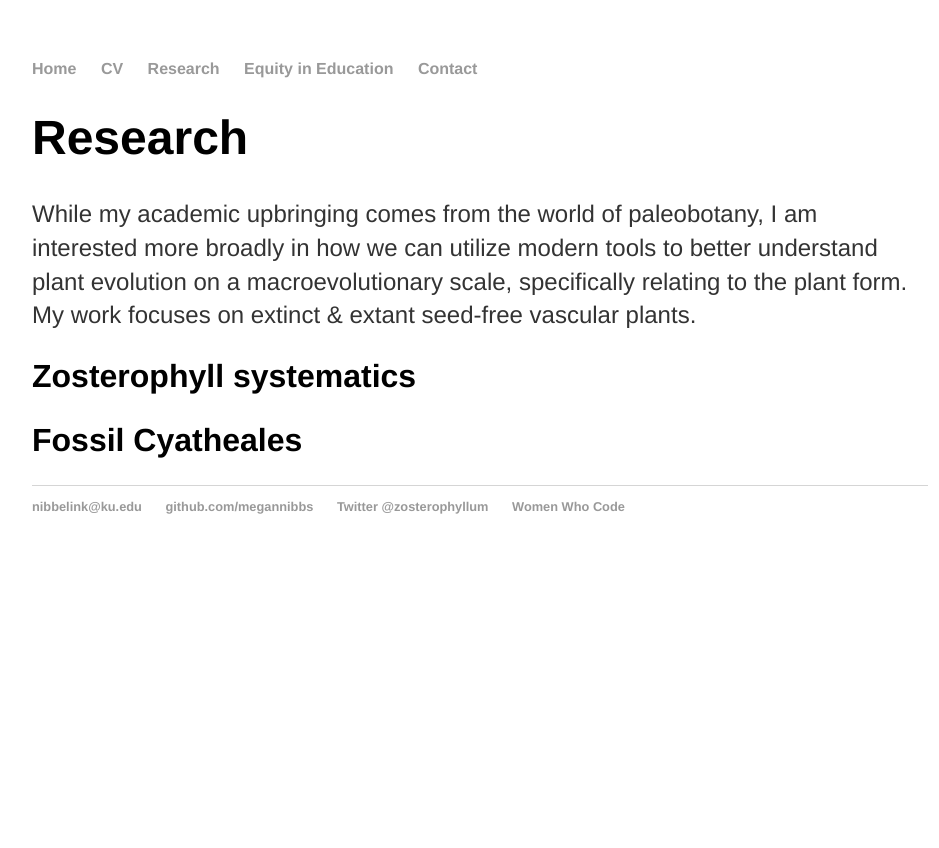
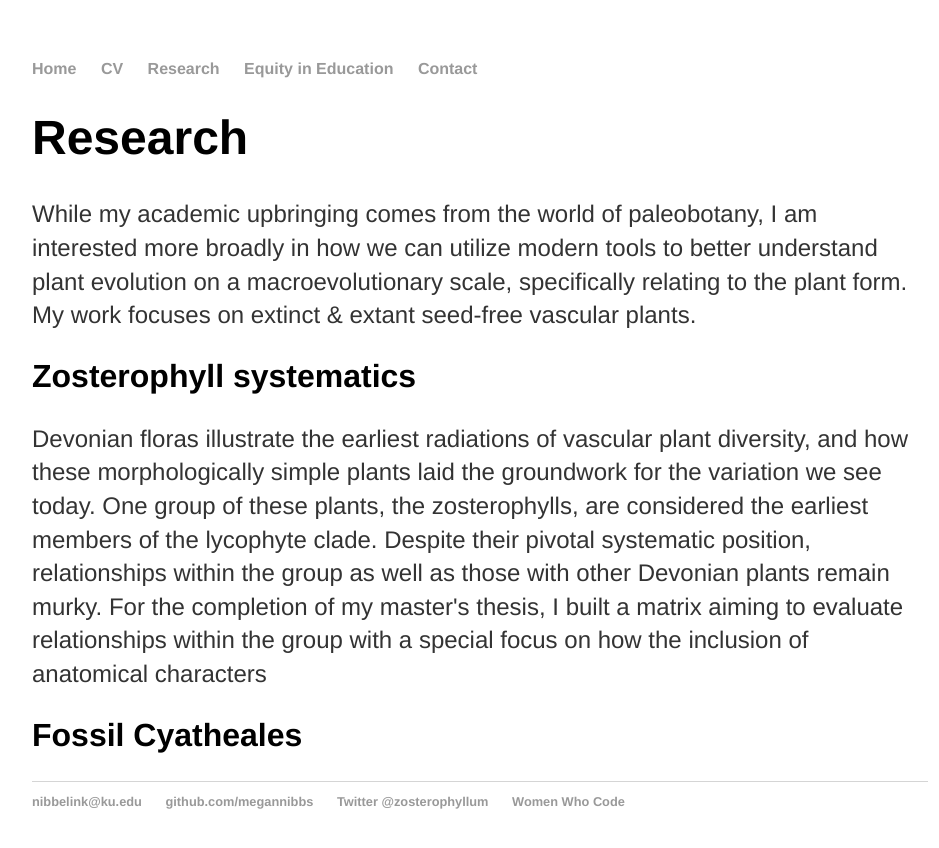
Before and after one commit to megannibbs/megannibbelink.github.io, a Jekyll site: the page built from pubs/index.html, in a window 1280 px wide. Shown: the top 848 px of the page, without its empty margins (160-1099 px from the left). Built offline with Jekyll 4.4.1, drawn with Linux system fonts in a browser that asks for light colours.

Commit message:
Update index.html

```diff
--- a/pubs/index.html
+++ b/pubs/index.html
@@ -7,6 +7,10 @@ title: Meg Nibbelink | Research
 	<p>While my academic upbringing comes from the world of paleobotany, I am interested more broadly in
 		how we can utilize modern tools to better understand plant evolution on a macroevolutionary scale,
 		specifically relating to the plant form. My work focuses on extinct & extant seed-free vascular plants. </p>
-
-	<h2> Zosterophyll systematics</h2>
+	<h2>Zosterophyll systematics</h2>
+	<p>Devonian floras illustrate the earliest radiations of vascular plant diversity, and how these morphologically simple plants laid the groundwork
+		for the variation we see today. One group of these plants, the zosterophylls, are considered the earliest members of the lycophyte clade.
+		Despite their pivotal systematic position, relationships within the group as well as those with other Devonian plants remain murky.
+		For the completion of my master's thesis, I built a matrix aiming to evaluate relationships within the group with a special focus on
+		how the inclusion of anatomical characters
 	<h2>Fossil Cyatheales</h2>
```
